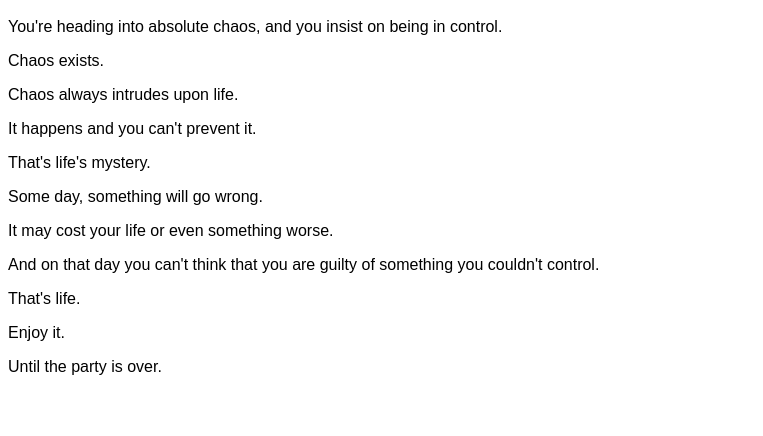
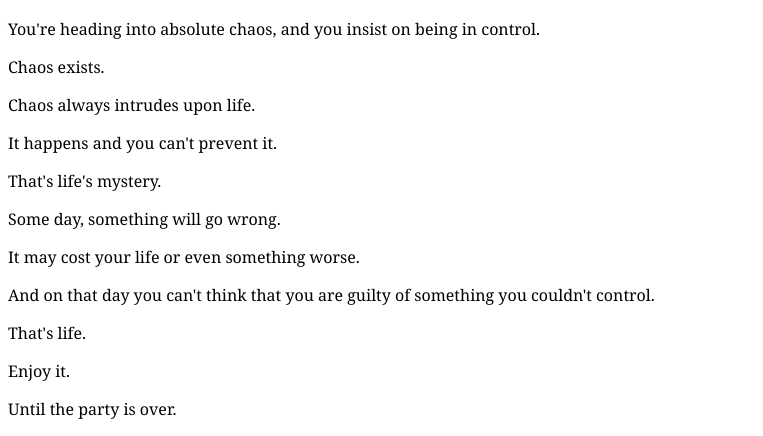
Before and after one commit to heojaeeun1005/myweb2, a plain HTML site: page index.html in a window 1280 px wide. Shown: the part 814-1250 px from the top of the page, without its empty margins (0-763 px from the left). Before the commit the page ends 1206 px from the top, so only its background shows below. Drawn offline with Linux system fonts and the light colour scheme.

Commit message:
홈화면 글씨체수정

```diff
--- a/mywebstyle.css
+++ b/mywebstyle.css
@@ -14,7 +14,8 @@ h2{
 #text{
     text-align: left;
 
-    font-family:Arial, Helvetica, sans-serif;
+    /* font-style: oblique; */
+    font-family: Cambria, Cochin, Georgia, Times, 'Times New Roman', serif;
 }
 #grid{
     display: grid;
```
